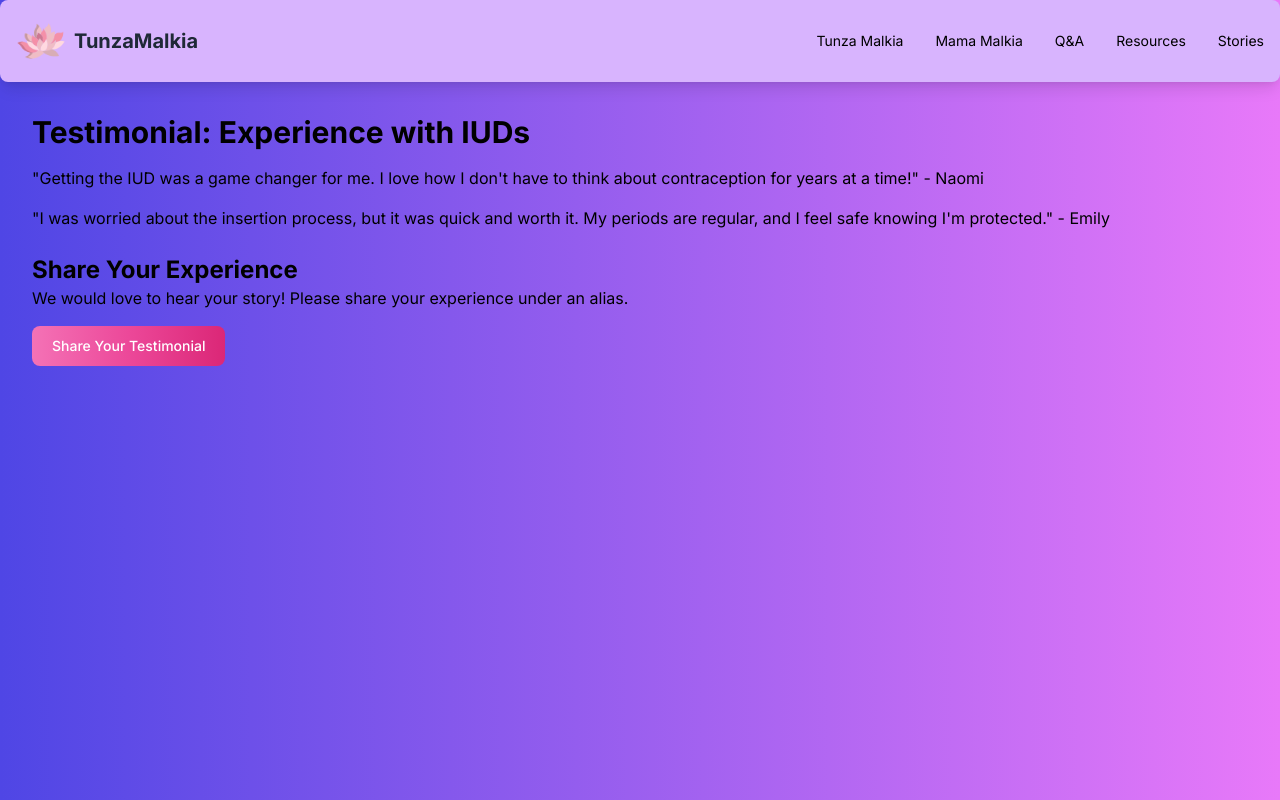
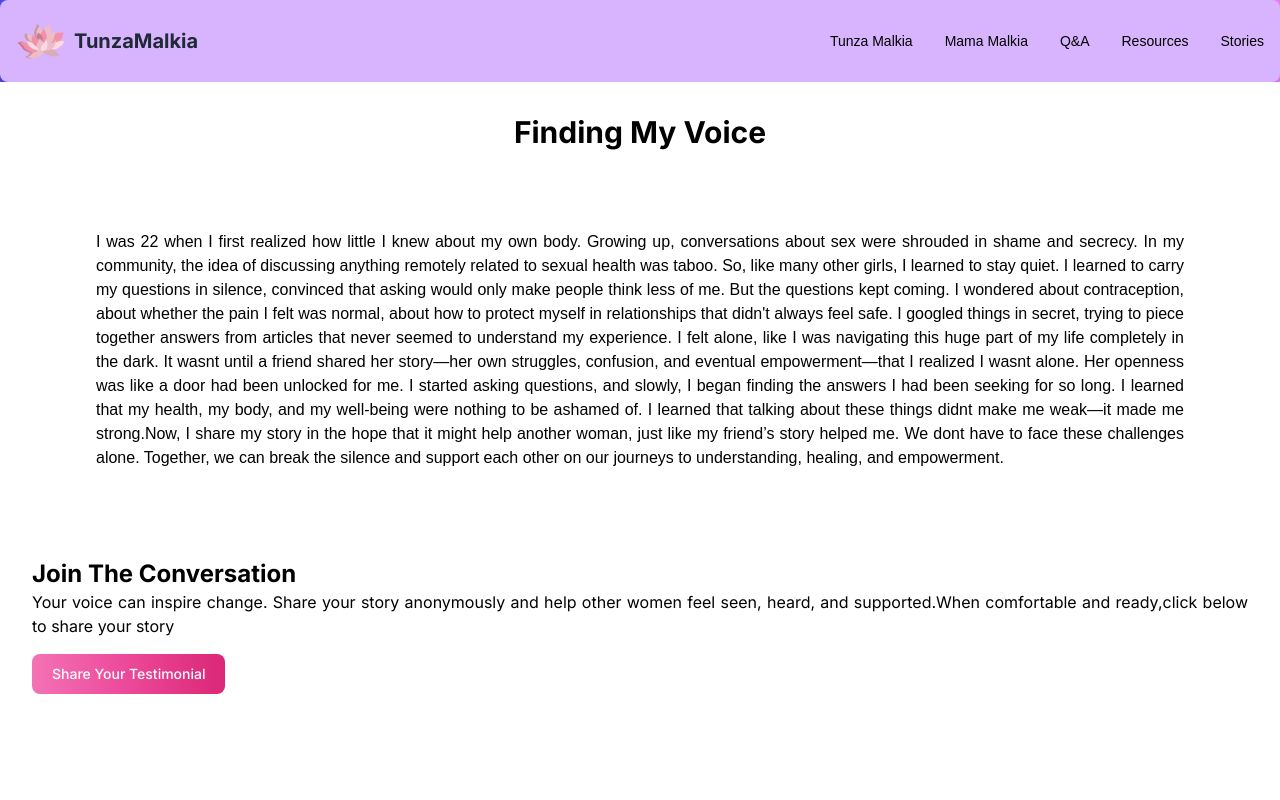
Before and after one commit to Konji-tech/tunzamalkia-gc, a Next.js app: page /testimonials/story3 in a window 1280 px wide. Built offline with nearby package versions, Linux system fonts and the light colour scheme.

Commit message:
blog pages styled

```diff
--- a/src/app/chatbot/page.tsx
+++ b/src/app/chatbot/page.tsx
@@ -101,7 +101,7 @@ export default function Chatbot() {
   };
 
   return (
-    <div className="flex justify-center items-center min-h-screen bg-gradient-to-r from-indigo-600  to-fuchsia-400"> {/* Gradient background */}
+    <div className="flex justify-center items-center min-h-screen ">
       <div className="w-full max-w-4xl bg-white rounded-lg shadow-lg p-6"> {/* Expanded width */}
         <h1 className="text-3xl font-bold text-center mb-6">Mama Malkia</h1>
         <h2 className="font-bold text-center mb-6">Ask any Question on sexual and reproductive health! Usiogope!</h2>
--- a/src/app/testimonials/page.tsx
+++ b/src/app/testimonials/page.tsx
@@ -1,33 +1,34 @@
 import Image from "next/image";
-import chat from "@/../public/images/stories.svg";
+import chat from "@/../public/images/Bonding.svg";
 import questions from "@/../public/images/questions.svg";
 import Link from "next/link";
 import mainlanding from "@/../public/images/mainlanding.png";
+import ccs from "@/../public/images/age.svg";
 
 const featuresList = [
   {
     image: chat,
     description:
-      "Meet Mama Malkia, ask her any question you have about your sexual health and reproduction. No question is embarrassing. Usiogope!",
+      "Find My Voice",
     button: {
-      text: "Chat with her",
+      text: "Read More",
       link: "/testimonials/story1",
     },
   },
   {
-    image: questions,
+    image: ccs,
     description:
-      "How much do you know about your sexual health? Test your knowledge here.",
+      "Coming of age.",
     button: {
-      text: "Test Yourself",
+      text: "Read More",
       link: "/testimonials/story2",
     },
   },
   {
     image: mainlanding,
-    description: "Know more about contraception.",
+    description: "My Community",
     button: {
-      text: "Resources",
+      text: "Read More",
       link: "/testimonials/story3",
     },
   },
--- a/src/app/testimonials/story1/page.tsx
+++ b/src/app/testimonials/story1/page.tsx
@@ -2,13 +2,26 @@ import Link from "next/link";
 
 const Page1 = () => {
   return (
-    <div className="p-8">
-      <h1 className="text-3xl font-bold mb-4">Testimonial: Experience with Implants</h1>
-      <p className="mb-4">"I had the implant for three years, and it changed my life. I no longer had to worry about taking a pill every day. My periods were lighter, and I felt free!" - Aisha</p>
-      <p className="mb-4">"At first, I was hesitant, but the convenience and effectiveness of the implant have been incredible. I would recommend it to anyone looking for a reliable contraceptive method." - Fatima</p>
-
-      <h2 className="text-2xl font-bold mt-6">Share Your Experience</h2>
-      <p className="mb-4">We would love to hear your story! Please share your experience under an alias.</p>
+    <div className="p-8 bg-white w-screen h-screen">
+      <h1 className="text-3xl font-bold mb-4 text-center">Finding My Voice</h1>
+      <div className="font-poppins p-16 text-justify">
+        <p>
+          I was 22 when I first realized how little I knew about my own body. Growing up, conversations about sex were shrouded in shame and secrecy. In my
+          community, the idea of discussing anything remotely related to sexual health was taboo. So, like many other girls, I learned to stay quiet. I learned
+          to carry my questions in silence, convinced that asking would only make people think less of me. But the questions kept coming. I wondered about
+          contraception, about whether the pain I felt was normal, about how to protect myself in relationships that didn't always feel safe. I googled things
+          in secret, trying to piece together answers from articles that never seemed to understand my experience. I felt alone, like I was navigating this huge
+          part of my life completely in the dark. It wasnt until a friend shared her story—her own struggles, confusion, and eventual empowerment—that I
+          realized I wasnt alone. Her openness was like a door had been unlocked for me. I started asking questions, and slowly, I began finding the answers I
+          had been seeking for so long. I learned that my health, my body, and my well-being were nothing to be ashamed of. I learned that talking about these
+          things didnt make me weak—it made me strong.Now, I share my story in the hope that it might help another woman, just like my friend’s story helped
+          me. We dont have to face these challenges alone. Together, we can break the silence and support each other on our journeys to understanding, healing,
+          and empowerment.
+        </p>
+      </div>
+      <h2 className="text-2xl font-bold mt-6">Join The Conversation</h2>
+      <p className="mb-4 text-justify">Your voice can inspire change.
+        Share your story anonymously and help other women feel seen, heard, and supported.When comfortable and ready,click below to share your story </p>
       <Link href="https://docs.google.com/forms/d/e/1FAIpQLSfIflscaYftjiCQ3c0bxSlmB-uWofJTojyEBk0ML-OdaEQbTQ/viewform">
         <button className="text-white bg-gradient-to-r from-pink-400 via-pink-500 to-pink-600 hover:bg-gradient-to-br focus:ring-4 focus:outline-none focus:ring-pink-300 font-medium rounded-lg text-sm px-5 py-2.5">
           Share Your Testimonial
--- a/src/app/testimonials/story2/page.tsx
+++ b/src/app/testimonials/story2/page.tsx
@@ -2,13 +2,26 @@ import Link from "next/link";
 
 const Page2 = () => {
   return (
-    <div className="p-8">
-      <h1 className="text-3xl font-bold mb-4">Testimonial: Experience with Birth Control Pills</h1>
-      <p className="mb-4">"Using birth control pills has given me control over my body. I can plan my life around my cycle, and it has made my periods more manageable." - Sarah</p>
-      <p className="mb-4">"I was nervous about side effects, but they have been minimal. I feel empowered knowing I can make informed choices about my health." - Lisa</p>
-
-      <h2 className="text-2xl font-bold mt-6">Share Your Experience</h2>
-      <p className="mb-4">We would love to hear your story! Please share your experience under an alias.</p>
+    <div className="p-8 bg-white w-screen h-screen">
+      <h1 className="text-3xl font-bold mb-4 text-center">Finding My Voice</h1>
+      <div className="font-poppins p-16 text-justify">
+        <p>
+          I was 22 when I first realized how little I knew about my own body. Growing up, conversations about sex were shrouded in shame and secrecy. In my
+          community, the idea of discussing anything remotely related to sexual health was taboo. So, like many other girls, I learned to stay quiet. I learned
+          to carry my questions in silence, convinced that asking would only make people think less of me. But the questions kept coming. I wondered about
+          contraception, about whether the pain I felt was normal, about how to protect myself in relationships that didn't always feel safe. I googled things
+          in secret, trying to piece together answers from articles that never seemed to understand my experience. I felt alone, like I was navigating this huge
+          part of my life completely in the dark. It wasnt until a friend shared her story—her own struggles, confusion, and eventual empowerment—that I
+          realized I wasnt alone. Her openness was like a door had been unlocked for me. I started asking questions, and slowly, I began finding the answers I
+          had been seeking for so long. I learned that my health, my body, and my well-being were nothing to be ashamed of. I learned that talking about these
+          things didnt make me weak—it made me strong.Now, I share my story in the hope that it might help another woman, just like my friend’s story helped
+          me. We dont have to face these challenges alone. Together, we can break the silence and support each other on our journeys to understanding, healing,
+          and empowerment.
+        </p>
+      </div>
+      <h2 className="text-2xl font-bold mt-6">Join The Conversation</h2>
+      <p className="mb-4 text-justify">Your voice can inspire change.
+        Share your story anonymously and help other women feel seen, heard, and supported.When comfortable and ready,click below to share your story </p>
       <Link href="https://docs.google.com/forms/d/e/1FAIpQLSfIflscaYftjiCQ3c0bxSlmB-uWofJTojyEBk0ML-OdaEQbTQ/viewform">
         <button className="text-white bg-gradient-to-r from-pink-400 via-pink-500 to-pink-600 hover:bg-gradient-to-br focus:ring-4 focus:outline-none focus:ring-pink-300 font-medium rounded-lg text-sm px-5 py-2.5">
           Share Your Testimonial
--- a/src/app/testimonials/story3/page.tsx
+++ b/src/app/testimonials/story3/page.tsx
@@ -2,13 +2,28 @@ import Link from "next/link";
 
 const Page3 = () => {
   return (
-    <div className="p-8">
-      <h1 className="text-3xl font-bold mb-4">Testimonial: Experience with IUDs</h1>
-      <p className="mb-4">"Getting the IUD was a game changer for me. I love how I don't have to think about contraception for years at a time!" - Naomi</p>
-      <p className="mb-4">"I was worried about the insertion process, but it was quick and worth it. My periods are regular, and I feel safe knowing I'm protected." - Emily</p>
-
-      <h2 className="text-2xl font-bold mt-6">Share Your Experience</h2>
-      <p className="mb-4">We would love to hear your story! Please share your experience under an alias.</p>
+    <div className="p-8 bg-white w-screen h-screen">
+      <h1 className="text-3xl font-bold mb-4 text-center">Finding My Voice</h1>
+      <div className="font-poppins p-16 text-justify">
+        <p>
+          I was 22 when I first realized how little I knew about my own body. Growing up, conversations about sex were shrouded in shame and secrecy. In my
+          community, the idea of discussing anything remotely related to sexual health was taboo. So, like many other girls, I learned to stay quiet. I learned
+          to carry my questions in silence, convinced that asking would only make people think less of me. But the questions kept coming. I wondered about
+          contraception, about whether the pain I felt was normal, about how to protect myself in relationships that didn't always feel safe. I googled things
+          in secret, trying to piece together answers from articles that never seemed to understand my experience. I felt alone, like I was navigating this huge
+          part of my life completely in the dark. It wasnt until a friend shared her story—her own struggles, confusion, and eventual empowerment—that I
+          realized I wasnt alone. Her openness was like a door had been unlocked for me. I started asking questions, and slowly, I began finding the answers I
+          had been seeking for so long. I learned that my health, my body, and my well-being were nothing to be ashamed of. I learned that talking about these
+          things didnt make me weak—it made me strong.Now, I share my story in the hope that it might help another woman, just like my friend’s story helped me.
+          We dont have to face these challenges alone. Together, we can break the silence and support each other on our journeys to understanding, healing, and
+          empowerment.
+        </p>
+      </div>
+      <h2 className="text-2xl font-bold mt-6">Join The Conversation</h2>
+      <p className="mb-4 text-justify">
+        Your voice can inspire change. Share your story anonymously and help other women feel seen, heard, and supported.When comfortable and ready,click below
+        to share your story{" "}
+      </p>
       <Link href="https://docs.google.com/forms/d/e/1FAIpQLSfIflscaYftjiCQ3c0bxSlmB-uWofJTojyEBk0ML-OdaEQbTQ/viewform">
         <button className="text-white bg-gradient-to-r from-pink-400 via-pink-500 to-pink-600 hover:bg-gradient-to-br focus:ring-4 focus:outline-none focus:ring-pink-300 font-medium rounded-lg text-sm px-5 py-2.5">
           Share Your Testimonial
--- a/src/components/landing/Hero.tsx
+++ b/src/components/landing/Hero.tsx
@@ -9,7 +9,8 @@ export default function Hero() {
     <div className="flex px-16 py-32 bg-white lg:flex-row flex-col-reverse gap-32  lg:gap-16 animate-fadeInRight font-poppins font-bold text-lg">
       {/* hero text */}
       <div className="flex-1 flex flex-col gap-8 justify-center items-center ">
-        <h1 className="text-6xl font-bold text-center font-poppins animate-bounce"> TunzaMalkia</h1>
+
+        <h1 className="text-6xl font-bold text-center font-poppins animate-bounce text-purple-600"> TunzaMalkia</h1>
         <p className="text-center text-md max-w-[60ch]">
         Welcome to our platform, a safe and empowering space for Kenyan women to access accurate, culturally sensitive information about their sexual and reproductive health. We are here to break the silence around topics that matter, from contraception to STIs, providing you with the knowledge and support to make informed decisions about your body.
         Explore our resources, engage with our community, and take charge of your sexual health with confidence, all in one place
--- a/src/components/navigation/NavBar.tsx
+++ b/src/components/navigation/NavBar.tsx
@@ -22,7 +22,7 @@ export default function Navbar({ className }: { className: string }) {
             <li key={route.name}>
               <a
                 href={route.href}
-                className="text-black hover:text-fuchsia-400 transition-colors dark:text-gray-300 dark:hover:text-white"
+                className="text-black hover:text-white transition-colors font-poppins"
               >
                 {route.name}
               </a>
```
Also changed, not shown: public/images/Bonding.svg (added), public/images/age.svg (added).
